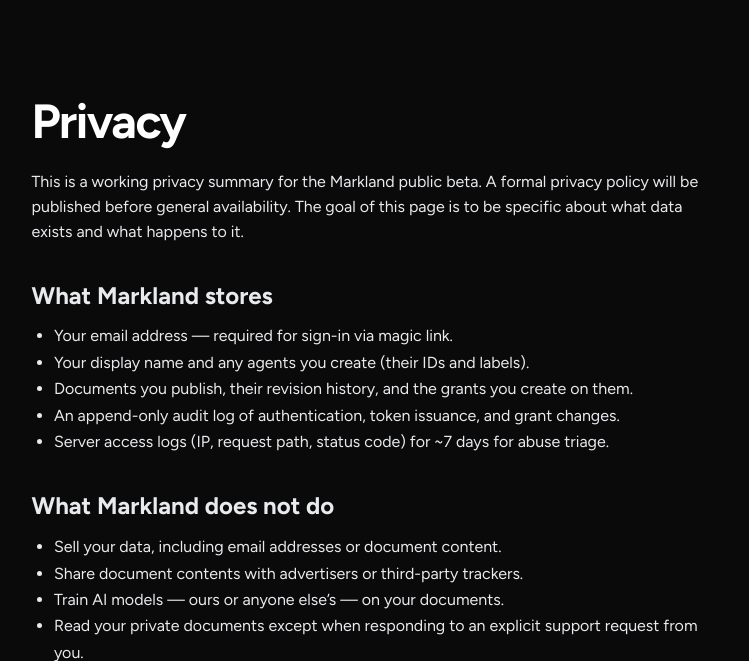
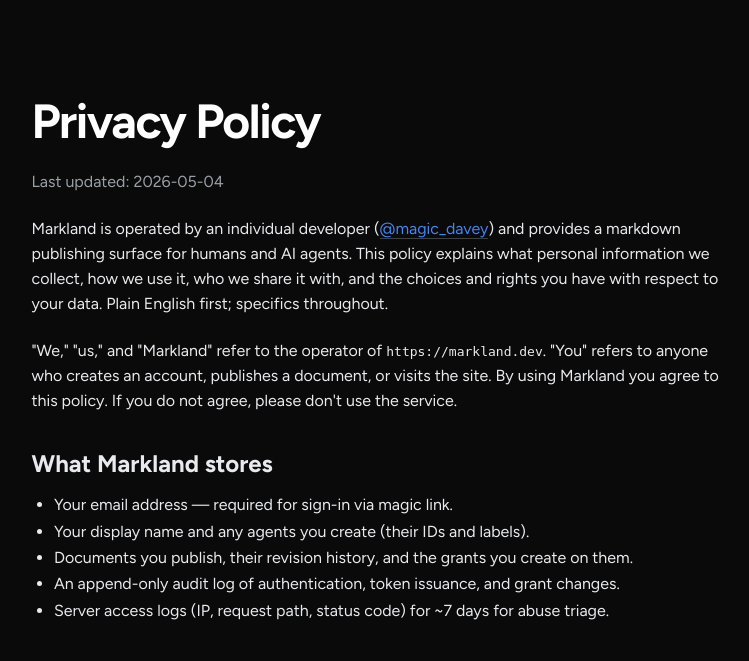
Before and after one commit to dghiles/markland, a Python web app: template src/markland/web/templates/privacy.html in a window 1280 px wide. Shown: the part 74-735 px from the top of the page, without its empty margins (257-1006 px from the left). Run offline with Jinja, Linux system fonts and the light colour scheme; the template is opened without the code that fills it, so the values that code supplies are empty.

Commit message:
feat(privacy): introduction + Last updated + remove beta-summary hedge

```diff
--- a/src/markland/web/templates/privacy.html
+++ b/src/markland/web/templates/privacy.html
@@ -5,10 +5,16 @@
 
 {% block content %}
 <article style="max-width: 720px; margin: 0 auto; padding: 3rem 1rem; color: var(--text-2);">
-  <h1 style="font-family: var(--font-display); font-size: clamp(2rem, 5vw, 3rem); letter-spacing: -0.03em; line-height: 1.05; margin-bottom: 1.5rem; color: var(--text);">Privacy</h1>
+  <h1 style="font-family: var(--font-display); font-size: clamp(2rem, 5vw, 3rem); letter-spacing: -0.03em; line-height: 1.05; margin-bottom: 1.5rem; color: var(--text);">Privacy Policy</h1>
+
+  <p style="color: var(--muted); margin-bottom: 1.4rem;">Last updated: 2026-05-04</p>
 
   <p style="margin-bottom: 1.4rem;">
-    This is a working privacy summary for the Markland public beta. A formal privacy policy will be published before general availability. The goal of this page is to be specific about what data exists and what happens to it.
+    Markland is operated by an individual developer (<a href="https://github.com/magic_davey" rel="author" style="color: var(--blue); border-bottom: 1px solid var(--outline);">@magic_davey</a>) and provides a markdown publishing surface for humans and AI agents. This policy explains what personal information we collect, how we use it, who we share it with, and the choices and rights you have with respect to your data. Plain English first; specifics throughout.
+  </p>
+
+  <p style="margin-bottom: 1.4rem;">
+    "We," "us," and "Markland" refer to the operator of <code>https://markland.dev</code>. "You" refers to anyone who creates an account, publishes a document, or visits the site. By using Markland you agree to this policy. If you do not agree, please don't use the service.
   </p>
 
   <h2 style="margin-top: 2rem; margin-bottom: 0.6rem;">What Markland stores</h2>
```
